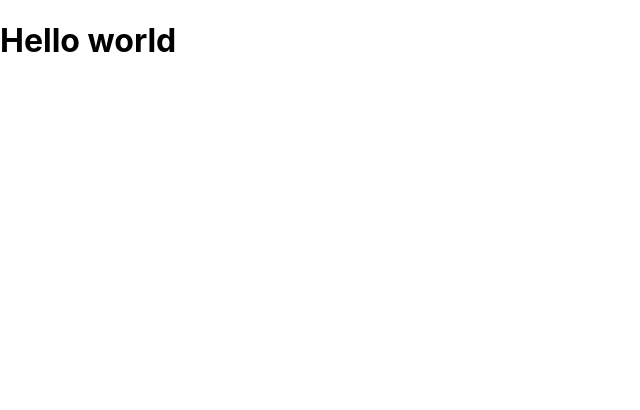
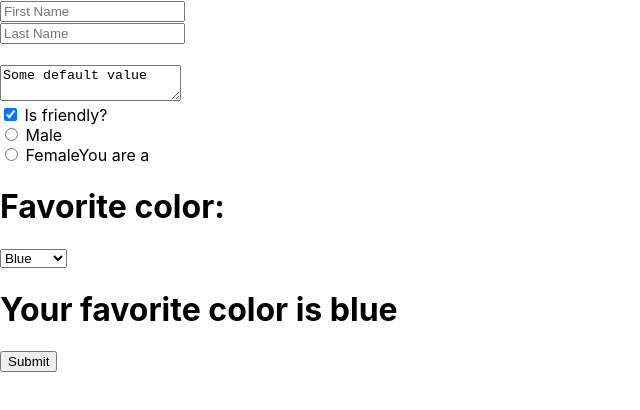
Before and after one commit to lukassketrys98/REACT-COURSE-PT1, a React (Create React App) app: page / in a window 1280 px wide. Shown: the top 410 px of the page, without its empty margins (0-640 px from the left). Built offline with nearby package versions, Linux system fonts and the light colour scheme.

Commit message:
forms done

```diff
--- a/public/index.html
+++ b/public/index.html
@@ -14,7 +14,7 @@
       manifest.json provides metadata used when your web app is installed on a
       user's mobile device or desktop. See https://developers.google.com/web/fundamentals/web-app-manifest/
     -->
-    <link rel="manifest" href="%PUBLIC_URL%/manifest.json" />
+    <!-- <link rel="manifest" href="%PUBLIC_URL%/manifest.json" /> -->
     <!--
       Notice the use of %PUBLIC_URL% in the tags above.
       It will be replaced with the URL of the `public` folder during the build.
--- a/src/App.js
+++ b/src/App.js
@@ -1,12 +1,91 @@
-import React from 'react';
+import React, { Component } from "react"
+
+class App extends Component {
+  constructor() {
+    super()
+    this.state = {
+      firstName: '',
+      lastName: '',
+      isFriendly: true,
+      gender: '',
+      favColor: 'blue'
+    }
+    this.handleChange = this.handleChange.bind(this)
+  }
+  handleChange(event) {
+    const {name, value, type,checked} = event.target
+    type === "checkbox"? this.setState({[name]: checked}): this.setState(
+      {
+        [name]: value
+      }
+      )
+  }
+  render() {
 
 
-function App() {
-  return (
-    <div>
-      <h1>Hello world</h1>
-    </div>
-  );
+    return (
+      <div>
+        <form>
+          {/* text */}
+          <input name="firstName" type="text" value={this.state.firstName} onChange={this.handleChange} placeholder="First Name" />
+          <br />
+          <input name="lastName" type="text" value={this.state.lastName} onChange={this.handleChange} placeholder="Last Name" />
+          <h1>{this.state.firstName} {this.state.lastName}</h1>
+          {/* textarea */}
+          <textarea
+                    value={"Some default value"}
+                    onChange={this.handleChange}
+                />
+          {/* input type checkbox */}
+          <br />
+                <label>
+                    <input
+                        type="checkbox"
+                        name="isFriendly"
+                        checked={this.state.isFriendly}
+                        onChange={this.handleChange}
+                    /> Is friendly?
+                </label>
+          {/* input type radio */}
+
+                <br />
+                <label>
+                    <input
+                        type="radio"
+                        name="gender"
+                        value="male"
+                        checked={this.state.gender === "male"}
+                        onChange={this.handleChange}
+                    /> Male
+                </label>
+                <br />
+                <label>
+                    <input
+                        type="radio"
+                        name="gender"
+                        value="female"
+                        checked={this.state.gender === "female"}
+                        onChange={this.handleChange}
+                    /> Female
+                </label>
+                <label>You are a {this.state.gender}</label>
+          {/* input type select*/}
+          <h1>Favorite color: </h1>
+          <select
+          value = {this.state.favColor}
+          onChange = {this.handleChange}
+          name='favColor'
+          >
+            <option value="blue">Blue</option>
+            <option value="green">Green</option>
+            <option value="orange">Orange</option>
+          </select>
+      <h1>Your favorite color is {this.state.favColor}</h1>
+      <button>Submit</button>
+        </form>
+      </div>
+    )
+  }
 }
 
-export default App;
+export default App
```
